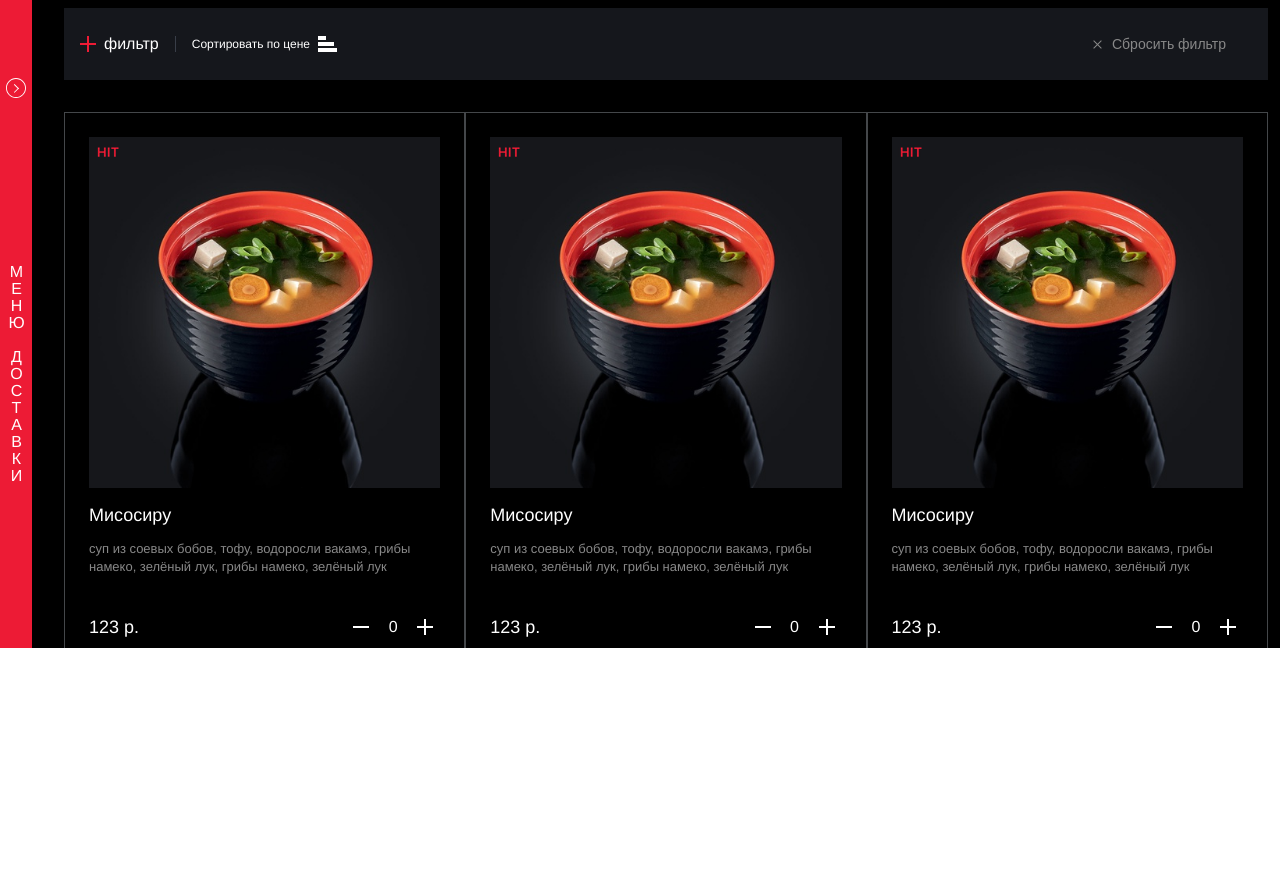
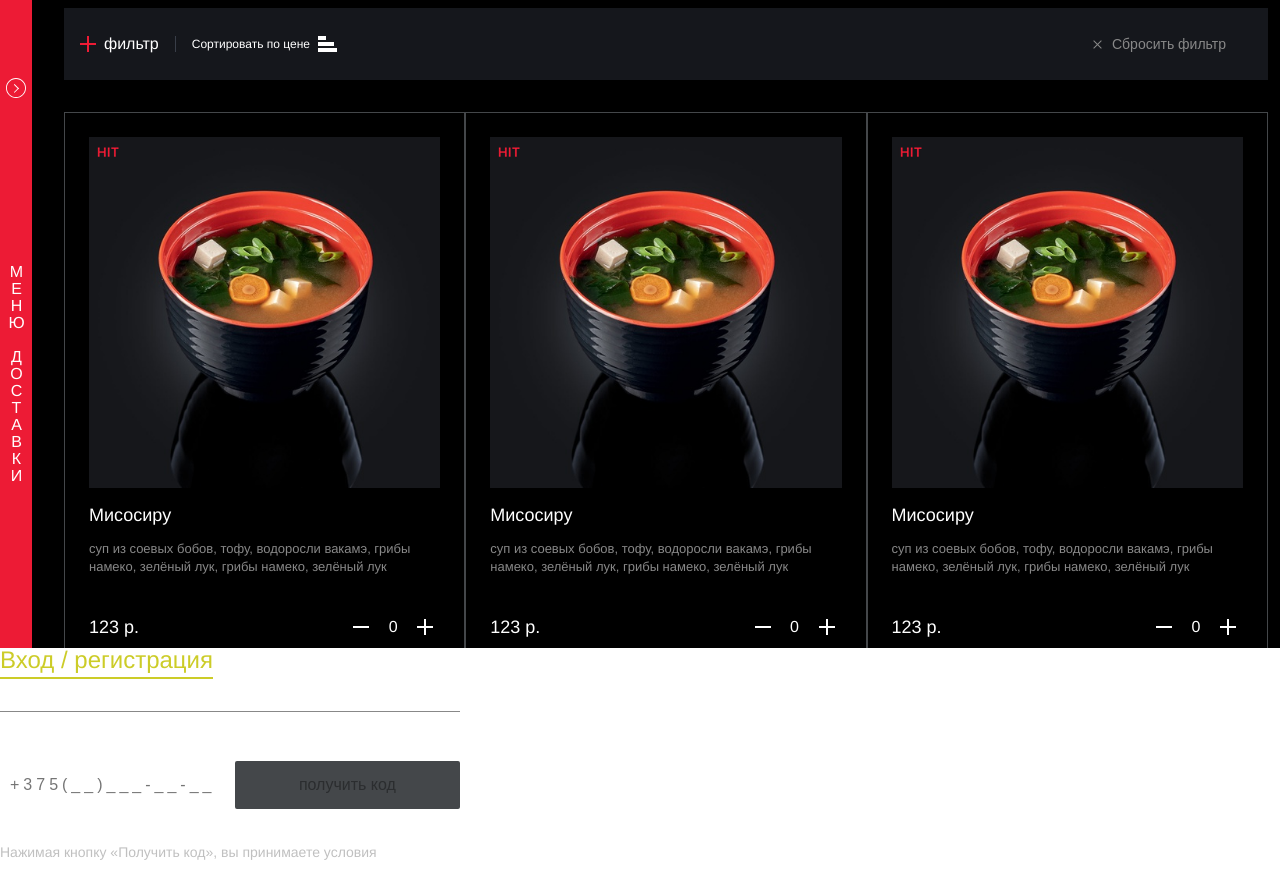
Before and after one commit to neitronn/syshi, a plain HTML site: page product.html in a window 1280 px wide. Shown: the part 152-1039 px from the top of the page. Before the commit the page ends 800 px from the top, so only its background shows below. Drawn offline with Linux system fonts and the light colour scheme; a script that the page names is missing.

Commit message:
creating an authorization window

```diff
--- a/css/popup.css
+++ b/css/popup.css
@@ -19,6 +19,9 @@
     transform: translate(-50%, -50%);
     padding: 42px;
     z-index: 9999;
+}
+
+.popup-animate{
     animation: showBlock 1s linear forwards;
 }
 
--- a/css/style.css
+++ b/css/style.css
@@ -13,6 +13,10 @@ body{
 
 :root{
   --main-color-yellow: #cccc28;
+}
+
+.ogin-window-wrapper{
+  display: none;
 }
 
 a{
@@ -463,3 +467,77 @@ small{
 .up-arrow svg{
   width: 88px;
 }
+
+.login-window{
+  max-width: 460px;
+  font-family: 'core_rhino_35_light',Helvetica,Arial,'Helvetica CY','Nimbus Sans L',sans-serif;
+}
+
+.login-window__title{
+  font-size: 24px;
+  color: #cccc28;
+  border-bottom: 2px solid #cccc28;
+  display: inline-block;
+  margin-bottom: 32px;
+  padding-bottom: 5px;
+}
+
+.login-fieldset{
+  width: 460px;
+  padding-top: 25px;
+  border-top: 1px solid #888;
+  display: flex;
+  align-items: flex-end;
+}
+
+.login-fieldset > *{
+  width: 50%;
+}
+
+.login-fieldset label{
+  display: inline-block;
+  font-size: 16px;
+  margin-bottom: 8px;
+}
+
+.user-phone{
+  padding-right: 10px;
+}
+
+.login-fieldset input, .login-fieldset button{
+  color: #000;
+  border: 2px solid transparent;
+  height: 48px;
+  border-radius: 2px;
+  font-size: 16px;
+  padding: 0 8px;
+}
+
+.login-fieldset input{
+  width: calc(100% - 20px);
+  height: 44px;
+  letter-spacing: 4px;
+  display: inline;
+  border: 2px solid transparent;
+  outline: none;
+}
+
+.login-fieldset button{
+  background-color: #44474a;
+    border-color: #44474a;
+    color: #2b2d2f;
+}
+
+.login-window .agreement{
+  font-size: 14px;
+  margin-top: 32px;
+  color: #c0c0c0;
+  line-height: 23px;
+  display: block;
+}
+
+.login-window .agreement a{
+  border-bottom: 1px dotted #fff;
+  color: #fff;
+  transition: all 200ms ease;
+}
--- a/js/popup.js
+++ b/js/popup.js
@@ -5,12 +5,13 @@ function castomPopup(selector, html, close = true){
 
         shadow.classList.add('shadow-popup');
         popup.classList.add('window-popup');
+        popup.classList.add('popup-animate');
         popup.innerHTML  = close ? '<div class="close-popup"></div>'+html : html;
-
-
 
         document.querySelector('body').append(shadow);
         document.querySelector('body').append(popup);
+
+        setTimeout(popup.classList.remove('popup-animate'), 1000);
 
         document.querySelector('.close-popup').addEventListener('click', () => {
             shadow.remove();
--- a/js/script.js
+++ b/js/script.js
@@ -103,6 +103,7 @@ document.addEventListener("DOMContentLoaded", () => {
         }, 15);
     });
 
+    castomPopup('.authorization', document.querySelector('.login-window-wrapper').innerHTML);
 
   });
 
--- a/product.html
+++ b/product.html
@@ -946,5 +946,20 @@
             </svg>
         </div>
     </div>
+    <div class="login-window-wrapper">
+        <div class="login-window">
+            <p class="login-window__title">Вход / регистрация</p>
+            <div class="login-fieldset">
+                <div class="user-phone">
+                    <label>Телефон</label>
+                    <input type="text" name="phone" placeholder="+375(__)___-__-__">
+                </div>
+                <button>получить код</button>
+            </div>
+            <p class="agreement" >Нажимая кнопку «Получить код», вы принимаете условия
+                <a href="#" target="_blank">Пользовательского соглашения</a>
+            </p>
+        </div>
+    </div>
 </body>
 </html>
```
Also changed, not shown: index.html (+15 -0 lines).
